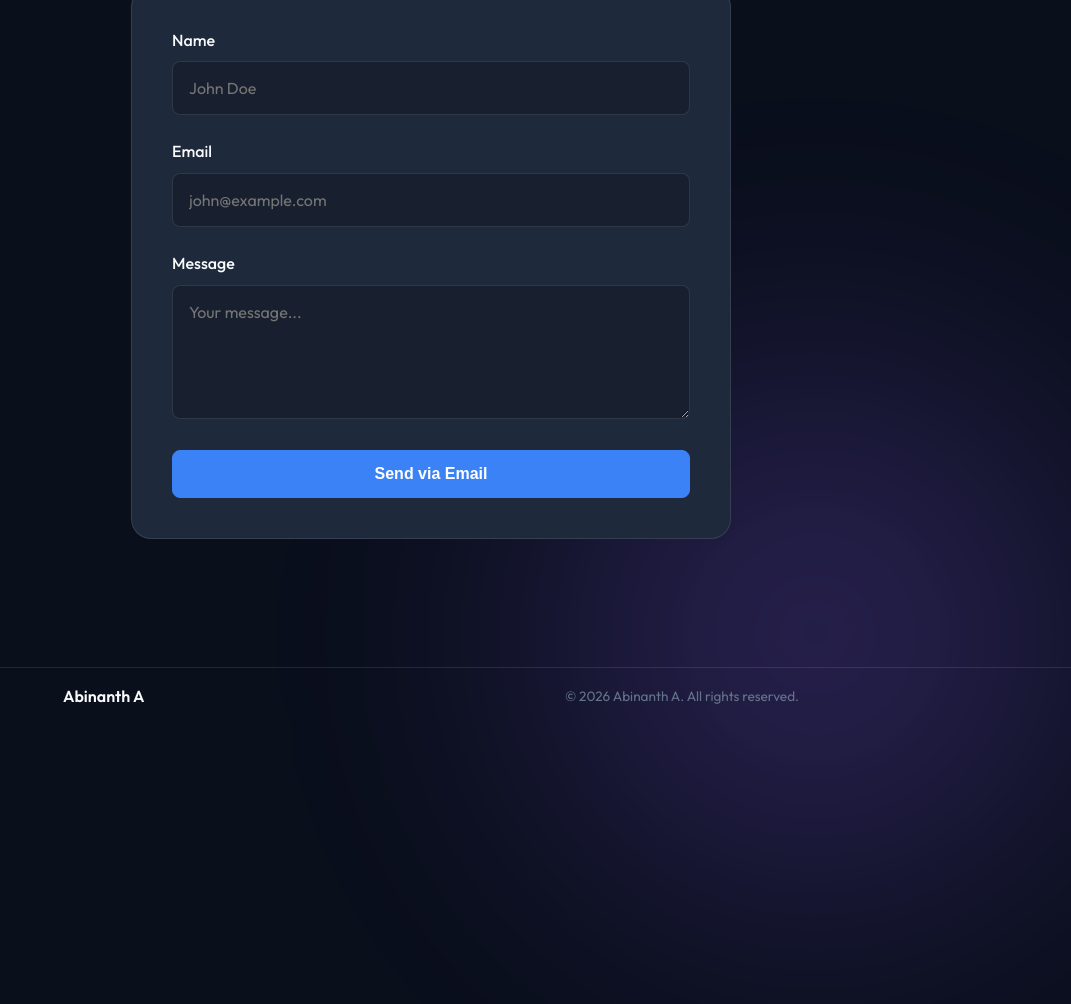
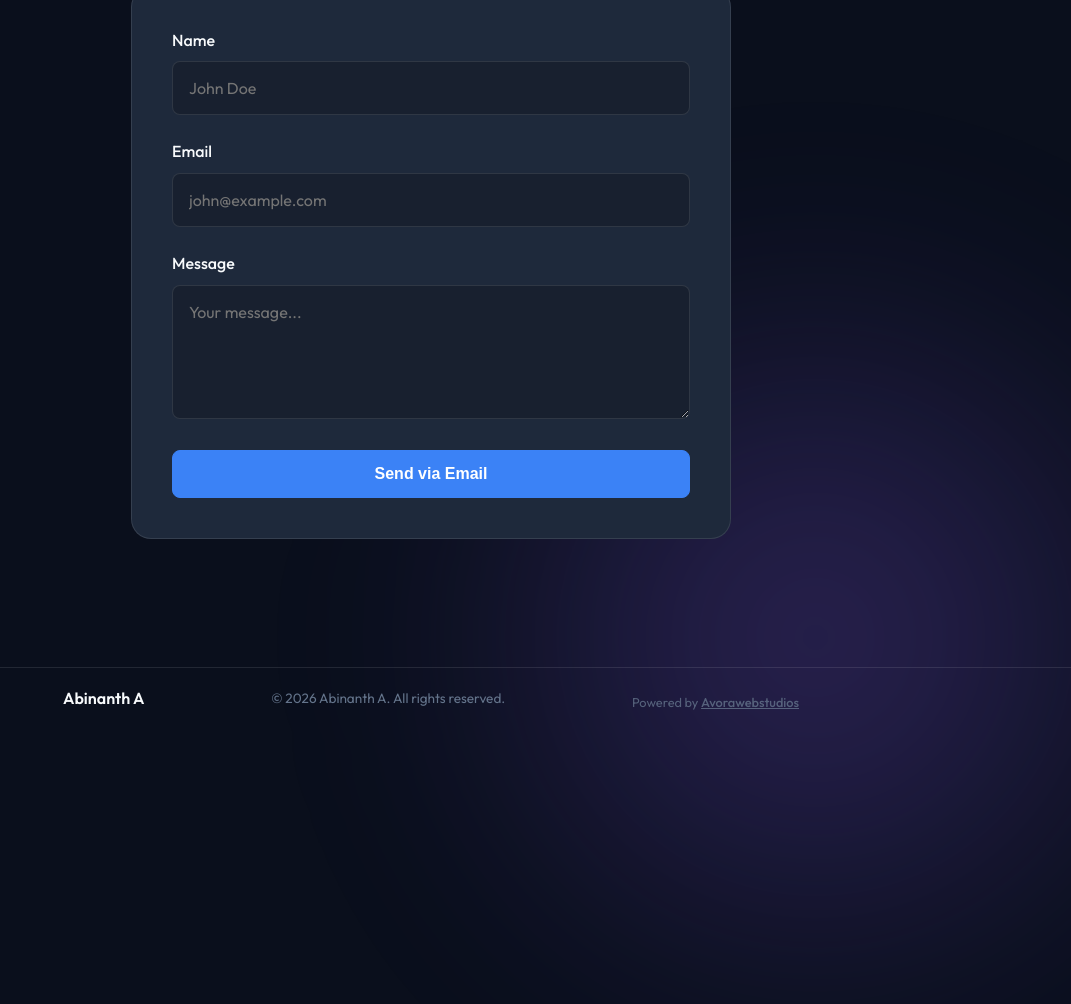
Before and after one commit to AbinanthA121/abinanth_a, a website built with Vite: page index.html in a window 1280 px wide. Shown: the part 2198-3202 px from the top of the page, without its empty margins (209-1280 px from the left). Built offline with nearby package versions, Linux system fonts and the light colour scheme.

Commit message:
Update index.html

```diff
--- a/index.html
+++ b/index.html
@@ -205,6 +205,9 @@
       <div class="footer-content">
         <div class="footer-logo">Abinanth A</div>
         <p>&copy; 2026 Abinanth A. All rights reserved.</p>
+        <p class="powered-by" style="font-size: 0.8rem; margin-top: 0.5rem; opacity: 0.8;">
+          Powered by <a href="https://avorawebstudio.indevs.in" target="_blank" rel="noopener noreferrer" style="color: inherit; text-decoration: underline; font-weight: 500;">Avorawebstudios</a>
+        </p>
       </div>
     </footer>
 
```
